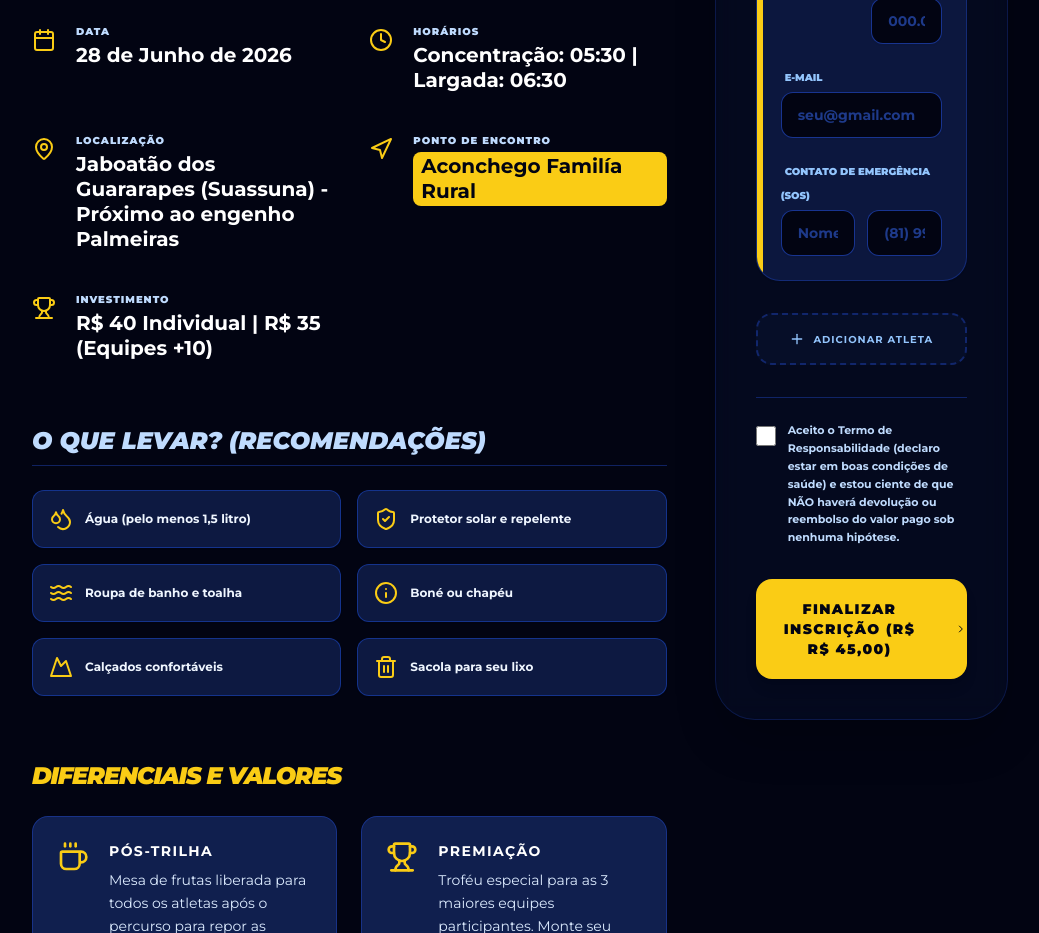
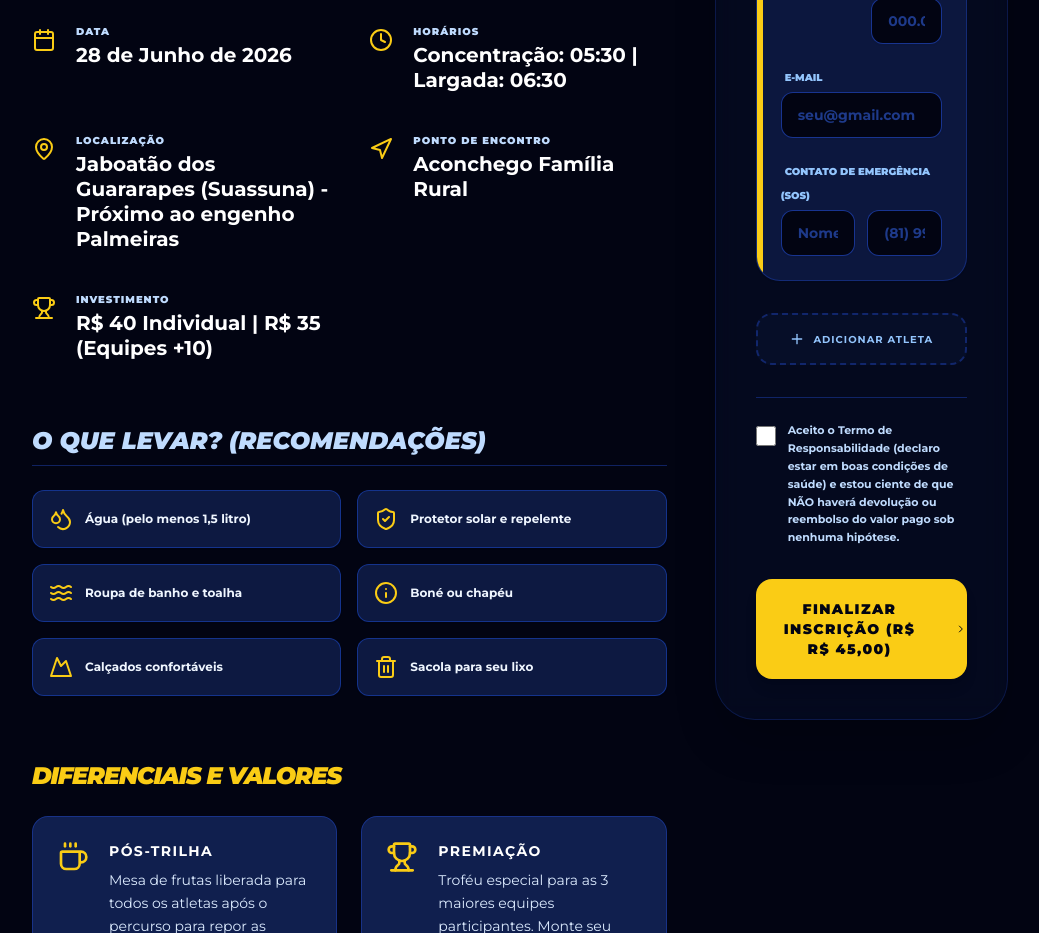
Before and after one commit to wevertonmoura/landing-cliente, a React (Vite) app: page / in a window 1280 px wide. Shown: the part 1400-2333 px from the top of the page, without its empty margins (120-1159 px from the left). Built offline with nearby package versions, Linux system fonts and the light colour scheme; no server answers.

Commit message:
Nova versao estrutural do zero

```diff
--- a/src/Admin.tsx
+++ b/src/Admin.tsx
@@ -1,7 +1,8 @@
 import { useState, useEffect } from 'react';
+
 import {
   UserCheck, DollarSign, Users, ArrowLeft, Loader2, Search,
-  ShieldAlert, Check, Download, Trash2, Clock, MessageCircle, AlertCircle,
+  Check, Download, Trash2, Clock, MessageCircle, AlertCircle,
   Trophy, Activity, Map
 } from 'lucide-react';
 
--- a/src/components/EventInfo.tsx
+++ b/src/components/EventInfo.tsx
@@ -60,12 +60,14 @@ export default function EventInfo({ images, setSelectedImg }: EventInfoProps) {
           <InfoRow icon={<MapPin className="text-yellow-400" />} title="Localização" text="Jaboatão dos Guararapes (Suassuna) - Próximo ao engenho Palmeiras" />
         </a>
         <div className="flex items-start gap-5">
-            <div className="text-yellow-400 mt-1"><Navigation /></div>
-            <div>
-                <h4 className="text-[10px] font-black uppercase text-blue-200 tracking-widest mb-1">Ponto de Encontro</h4>
-                <p className="text-[#020412] font-bold text-xl leading-tight bg-yellow-400 px-2 py-0.5 rounded-lg inline-block">Aconchego Familía Rural</p>
-            </div>
-        </div>
+    {/* Ícone com a cor amarela mantida apenas no desenho */}
+    <div className="text-yellow-400 mt-1"><Navigation /></div>
+    <div>
+        <h4 className="text-[10px] font-black uppercase text-blue-200 tracking-widest mb-1">Ponto de Encontro</h4>
+        {/* Mancha amarela removida. Texto alterado para branco (text-white) para dar leitura */}
+        <p className="text-white font-bold text-xl leading-tight">Aconchego Família Rural</p>
+    </div>
+</div>
         <InfoRow icon={<Trophy />} title="Investimento" text="R$ 40 Individual | R$ 35 (Equipes +10)" />
       </section>
 
```
Also changed, not shown: vercel.json, 1 other file (tests, documents, lock files or other folders).
